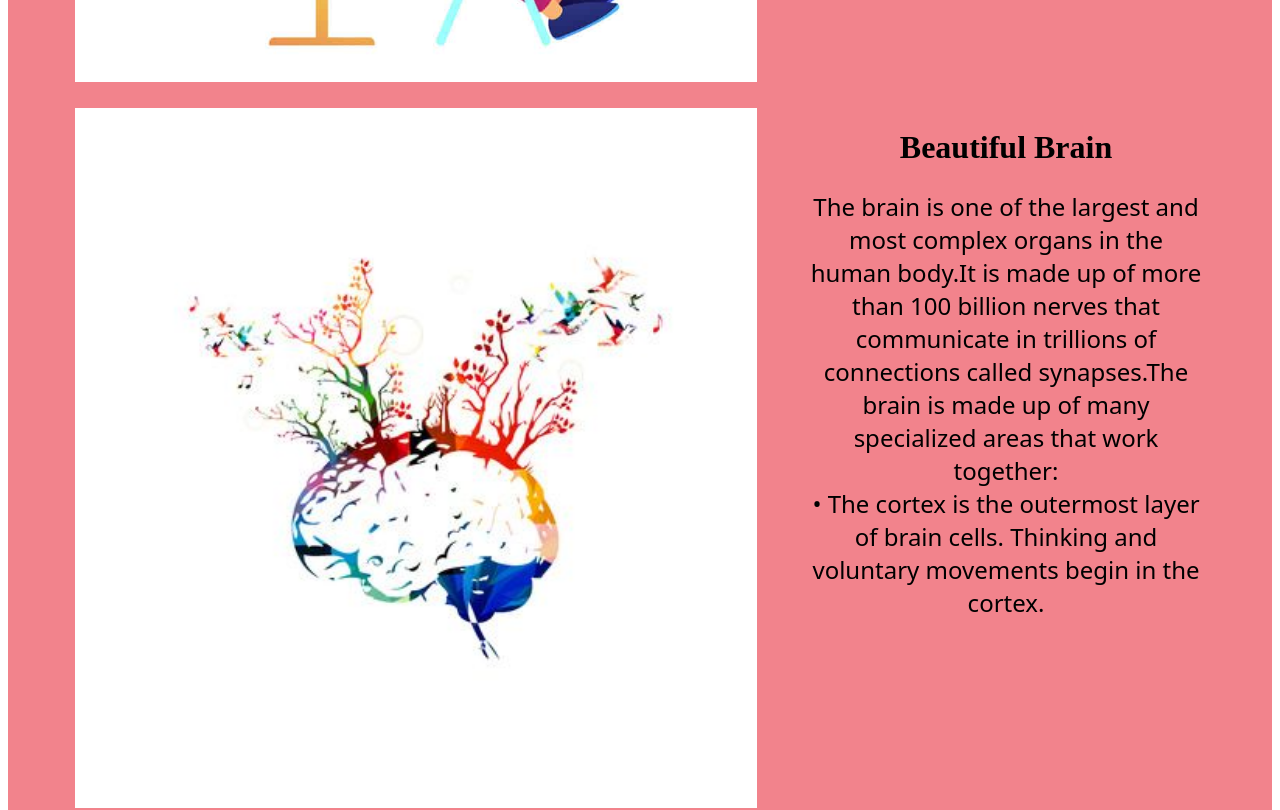
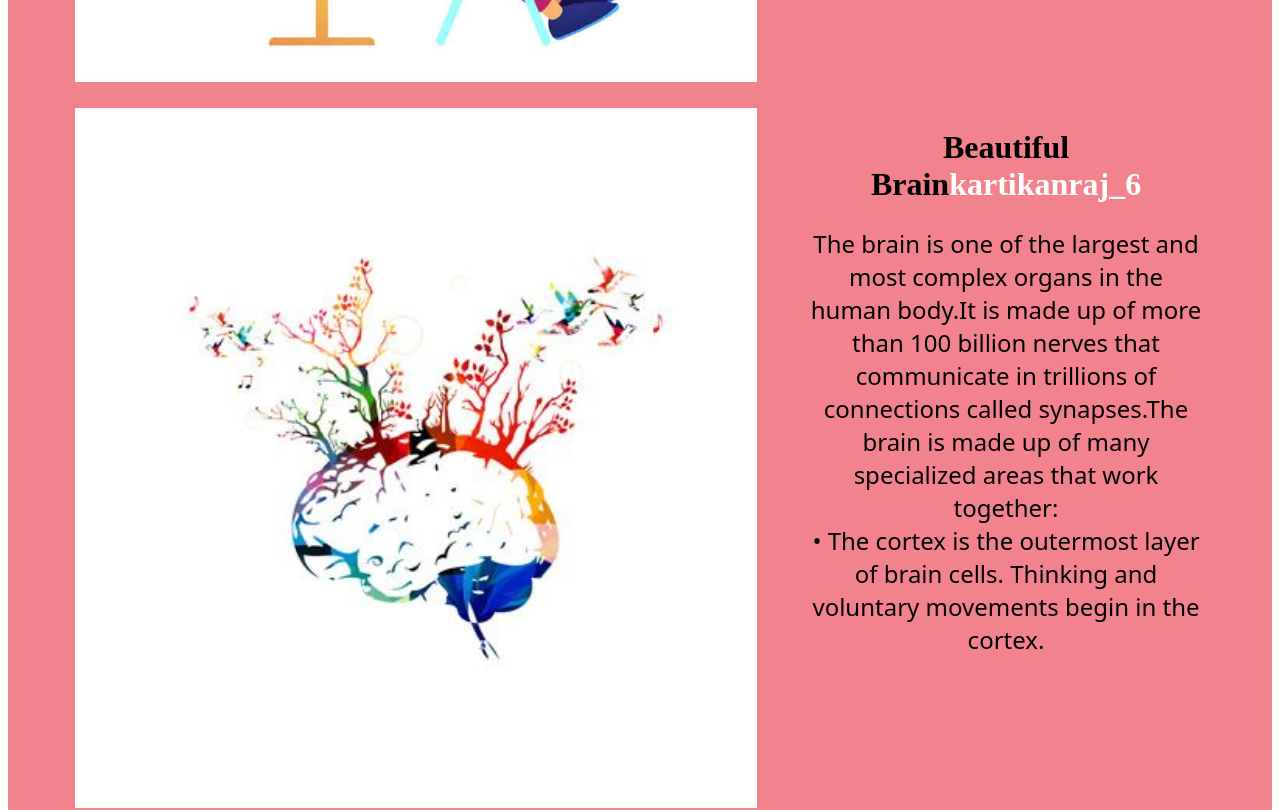
Before and after one commit to Kartik6anraj/kartiknsutblog, a plain HTML site: page index.html in a window 1280 px wide. Shown: the part 765-1575 px from the top of the page. Drawn offline with Linux system fonts and the light colour scheme.

Commit message:
Update index.html

```diff
--- a/index.html
+++ b/index.html
@@ -84,7 +84,7 @@
         <div class="display-post">
             <div class="image-post" id="img2"></div>
             <div class="content-post" id="post2">
-                <h1>Beautiful Brain</h1>
+                <h1>Beautiful Brain<a href="https://www.codechef.com/users/kartikanraj_6">kartikanraj_6</a></h1>
                 <p>The brain is one of the largest and most complex organs in the human body.It is made up of more than 100 billion nerves that communicate in trillions of connections called synapses.The brain is made up of many specialized areas that work
                     together:
                     <br>• The cortex is the outermost layer of brain cells. Thinking and voluntary movements begin in the cortex.</p>
```
